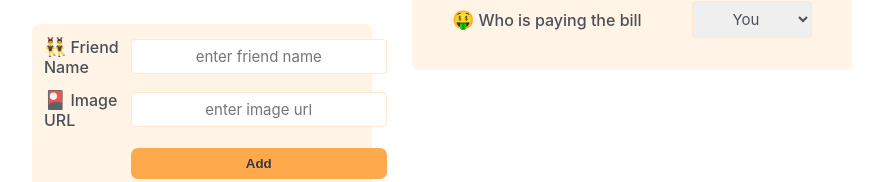
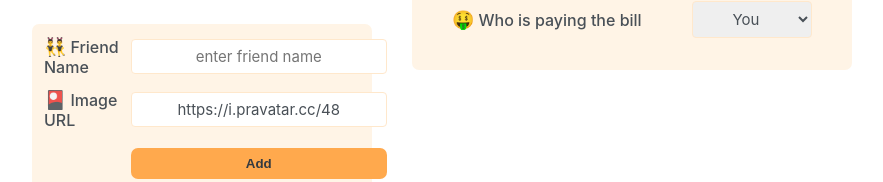
Before and after one commit to Prince-Ugwa/eat-n-aplit, a React (Create React App) app: page / in a window 1280 px wide. Both pictures are taken after typing "Sample", "Sample" into the empty fields and a click on the button "Add friend". Shown: the part 362-544 px from the top of the page, without its empty margins (198-1081 px from the left). Built offline with nearby package versions, Linux system fonts and the light colour scheme.

Commit message:
adding friends to the ui functionality

```diff
--- a/src/App.js
+++ b/src/App.js
@@ -30,17 +30,26 @@
 }
 
 export default function App() {
+  //LIFTING STATE to be make display in ui possible
+  const [friends, setFriends] = useState(initialFriends);
+  ////////////////////////////
   const [showFriend, setshowFriend] = useState(false);
+
   function handleShowFriend() {
     setshowFriend((friend) => !friend);
+  }
+
+  function handleAddfriend(friend) {
+    setFriends((friends) => [...friends, friend]);
+    setshowFriend(false);
   }
 
   return (
     <div className="app">
       <div className="sidebar">
-        <FriendList />
+        <FriendList friends={friends} />
 
-        {showFriend && <AddFriendForm />}
+        {showFriend && <AddFriendForm onAddFriend={handleAddfriend} />}
         <Button onClick={handleShowFriend}>
           {" "}
           {showFriend ? "close" : "Add friend"}
@@ -51,8 +60,8 @@
   );
 }
 
-function FriendList() {
-  const friends = initialFriends;
+function FriendList({ friends }) {
+  // const friends = initialFriends;
   return (
     <ul>
       {friends.map((friend) => (
@@ -84,13 +93,46 @@
   );
 }
 
-function AddFriendForm() {
+function AddFriendForm({ onAddFriend }) {
+  const [name, setName] = useState("");
+  const [image, setImage] = useState("https://i.pravatar.cc/48");
+
+  function handleSubmit(e) {
+    e.preventDefault();
+
+    if (!name || !image) {
+      return alert("Input name and image URL correctly");
+    }
+
+    const id = crypto.randomUUID();
+
+    const newFriend = {
+      id,
+      name,
+      image: `${image}?=${id}`,
+      balance: 0,
+    };
+    onAddFriend(newFriend);
+    setName("");
+    setImage("https://i.pravatar.cc/48");
+  }
+
   return (
-    <form className="form-add-friend">
+    <form className="form-add-friend" onSubmit={handleSubmit}>
       <label>👯‍♂️Friend Name </label>
-      <input type="text" placeholder="enter friend name" />
+      <input
+        type="text"
+        placeholder="enter friend name"
+        value={name}
+        onChange={(e) => setName(e.target.value)}
+      />
       <label> 🎴Image URL </label>
-      <input type="text" placeholder="enter image url" />
+      <input
+        type="text"
+        placeholder="enter image url"
+        value={image}
+        onChange={(e) => setImage(e.target.value)}
+      />
 
       <Button>Add</Button>
     </form>
```
